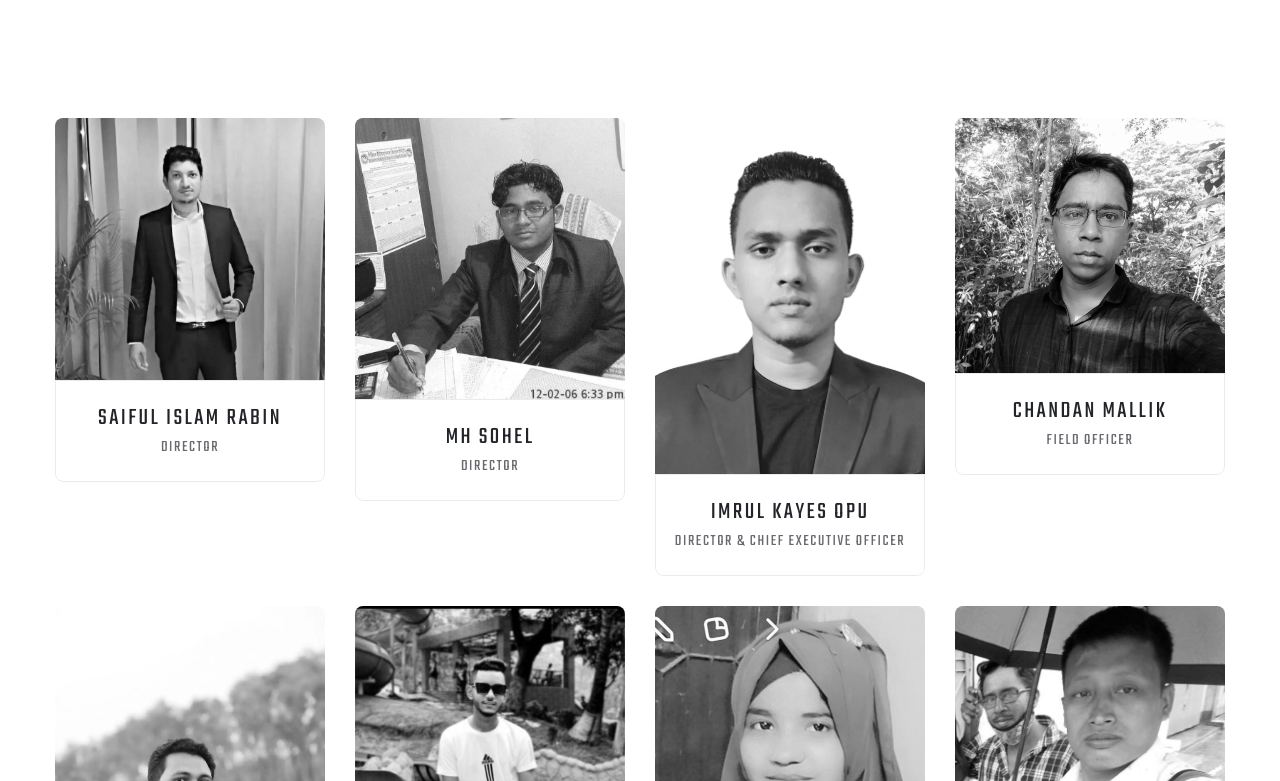
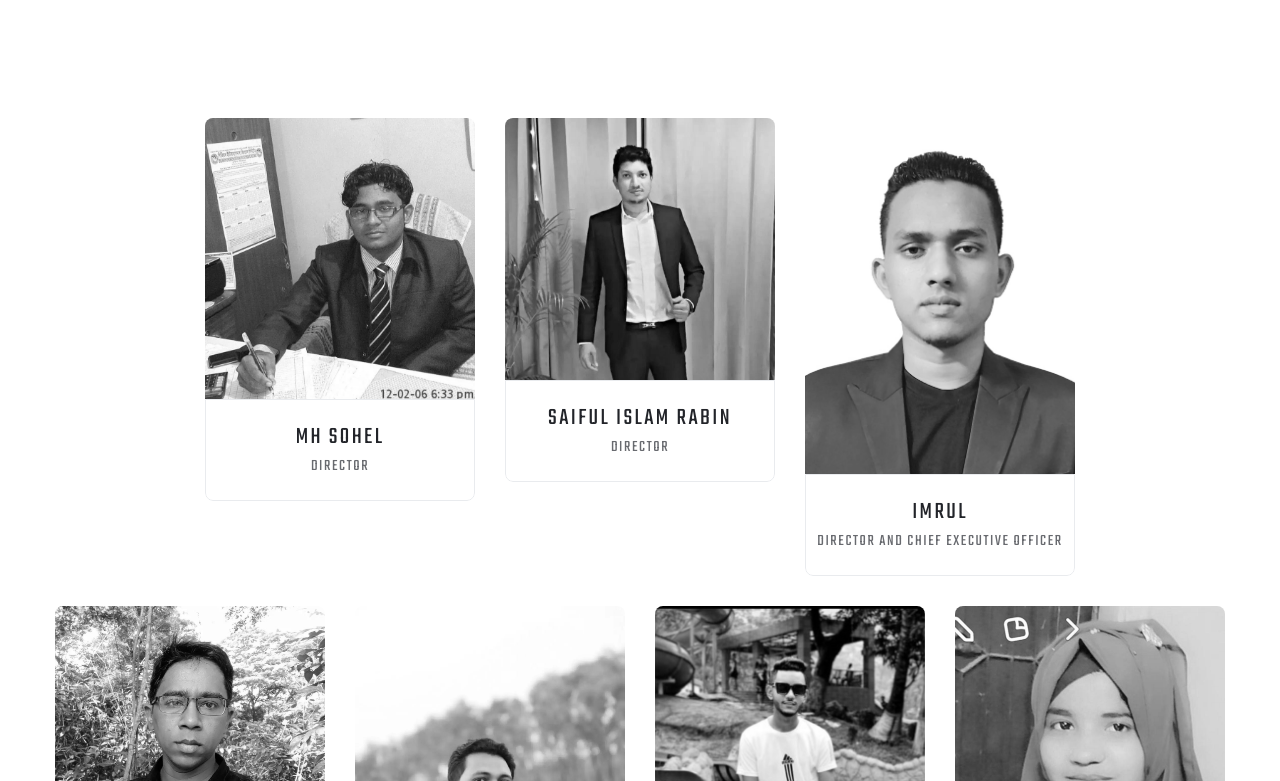
Before and after one commit to imrul121/jonokollanwebpage, a Next.js app: page /team-2 in a window 1280 px wide. Shown: the part 499-1280 px from the top of the page. Built offline with nearby package versions, Linux system fonts and the light colour scheme.

Commit message:
Final Release

```diff
--- a/src/components/TeamSection/TeamThree.js
+++ b/src/components/TeamSection/TeamThree.js
@@ -3,7 +3,7 @@ import React from "react";
 import { Row } from "react-bootstrap";
 import SingleTeamThree from "./SingleTeamThree";
 
-const { title, teams } = teamSection;
+const { title, teams,teamsa } = teamSection;
 
 const TeamThree = ({ className = "", showTitle = true, items = 15 }) => {
   return (
@@ -12,13 +12,27 @@ const TeamThree = ({ className = "", showTitle = true, items = 15 }) => {
         {showTitle && (
           <div className="sec-title centered">
             <h2>
+              Leaderboard
+              <span className="dot">.</span>
+            </h2>
+          </div>
+        )}
+        <Row style={{justifyContent:"center"}}>
+          {teams.slice(0, items).map((team) => (
+            <SingleTeamThree key={team.id} team={team} />
+          ))}
+        </Row>
+        {showTitle && (
+          <div className="sec-title centered">
+            <h2>
               {title}
               <span className="dot">.</span>
             </h2>
           </div>
         )}
-        <Row>
-          {teams.slice(0, items).map((team) => (
+
+        <Row style={{justifyContent:"center"}}>
+          {teamsa.slice(0, items).map((team) => (
             <SingleTeamThree key={team.id} team={team} />
           ))}
         </Row>
--- a/src/data/teamSection.js
+++ b/src/data/teamSection.js
@@ -25,6 +25,13 @@ const teamSection = {
   title: "Meet the expert team",
   teams: [
     {
+      id: 7,
+      image: "team-7.jpeg",
+      name: "MH Sohel ",
+      designation: "Director",
+      socials,
+    },
+    {
       id: 8,
       image: "team-8.jpeg",
       name: "Saiful Islam Rabin",
@@ -32,19 +39,120 @@ const teamSection = {
       socials,
     },
     {
-      id: 7,
-      image: "team-7.jpeg",
-      name: "MH Sohel ",
-      designation: "Director",
+      id: 3,
+      image: "team-3.jpg",
+      name: "Imrul",
+      designation: "Director and Chief Executive Officer",
       socials,
     },
-    {
-      id: 3,
-      image: "team-3.jpg",
-      name: "Imrul Kayes Opu",
-      designation: "Director & Chief Executive Officer",
-      socials,
-    },
+    // {
+    //   id: 1,
+    //   image: "team-1.jpg",
+    //   name: "Chandan Mallik",
+    //   designation: "Field Officer",
+    //   socials,
+    // },
+    // {
+    //   id: 2,
+    //   image: "team-2.jpg",
+    //   name: "Shah Newyaz",
+    //   designation: "Field Officer",
+    //   socials,
+    // },
+    // {
+    //   id: 4,
+    //   image: "team-4.jpg",
+    //   name: "MD Arfan",
+    //   designation: "Field Officer",
+    //   socials,
+    // },
+    // {
+    //   id: 5,
+    //   image: "team-5.jpg",
+    //   name: "Ranta Akather",
+    //   designation: "Field Officer",
+    //   socials,
+    // },
+    // {
+    //   id: 6,
+    //   image: "team-6.jpg",
+    //   name: "Pranoy Chakma",
+    //   designation: "Field Officer",
+    //   socials,
+    // },
+
+    // {
+    //   id: 9,
+    //   image: "team-4.jpg",
+    //   name: "Rose ford",
+    //   designation: "Designer",
+    //   socials,
+    // },
+    // {
+    //   id: 10,
+    //   image: "team-5.jpg",
+    //   name: "Mike Hardson",
+    //   designation: "Designer",
+    //   socials,
+    // },
+    // {
+    //   id: 11,
+    //   image: "team-1.jpg",
+    //   name: "Kevin martin",
+    //   designation: "Designer",
+    //   socials,
+    // },
+    // {
+    //   id: 12,
+    //   image: "team-2.jpg",
+    //   name: "Jessica Brown",
+    //   designation: "Designer",
+    //   socials,
+    // },
+    // {
+    //   id: 13,
+    //   image: "team-3.jpg",
+    //   name: "John Albert",
+    //   designation: "Designer",
+    //   socials,
+    // },
+    // {
+    //   id: 14,
+    //   image: "team-4.jpg",
+    //   name: "Rose ford",
+    //   designation: "Designer",
+    //   socials,
+    // },
+    // {
+    //   id: 15,
+    //   image: "team-5.jpg",
+    //   name: "Mike Hardson",
+    //   designation: "Designer",
+    //   socials,
+    // },
+  ],
+  teamsa: [
+    // {
+    //   id: 7,
+    //   image: "team-7.jpeg",
+    //   name: "MH Sohel ",
+    //   designation: "Director",
+    //   socials,
+    // },
+    // {
+    //   id: 8,
+    //   image: "team-8.jpeg",
+    //   name: "Saiful Islam Rabin",
+    //   designation: "Director",
+    //   socials,
+    // },
+    // {
+    //   id: 3,
+    //   image: "team-3.jpg",
+    //   name: "Imrul",
+    //   designation: "Director and Chief Executive Officer",
+    //   socials,
+    // },
     {
       id: 1,
       image: "team-1.jpg",
@@ -59,7 +167,6 @@ const teamSection = {
       designation: "Field Officer",
       socials,
     },
-
     {
       id: 4,
       image: "team-4.jpg",
@@ -81,7 +188,6 @@ const teamSection = {
       designation: "Field Officer",
       socials,
     },
-
 
     // {
     //   id: 9,
```
